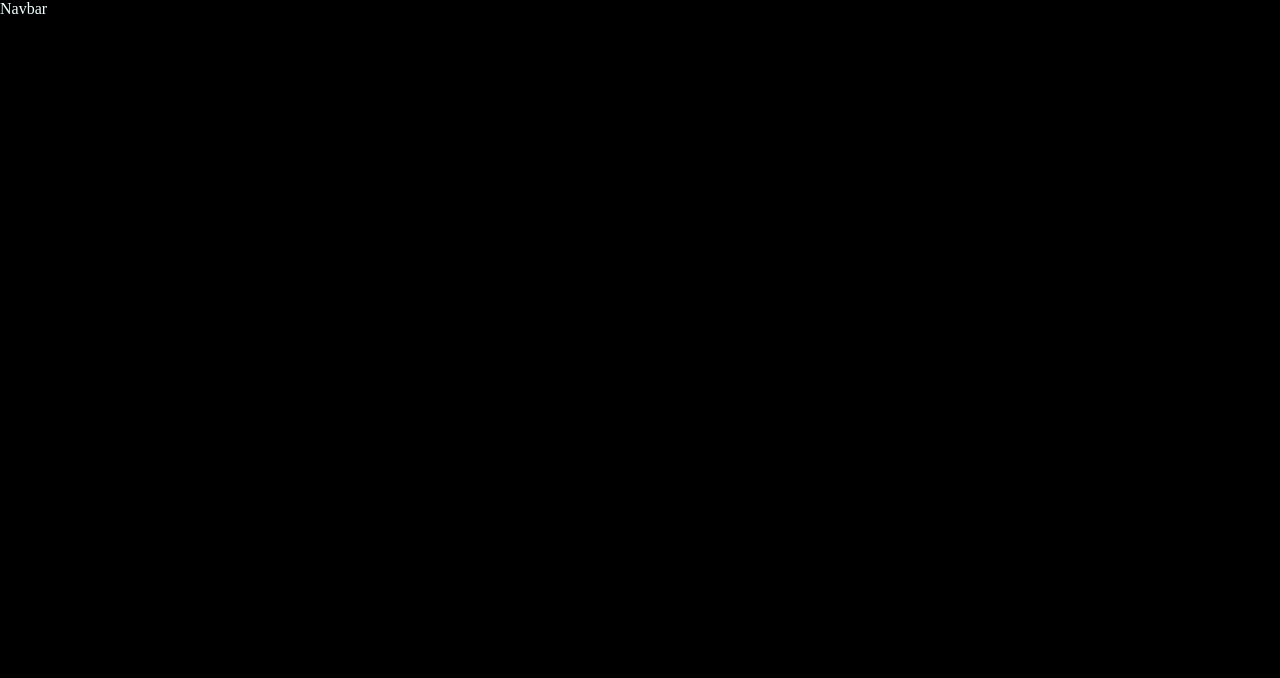
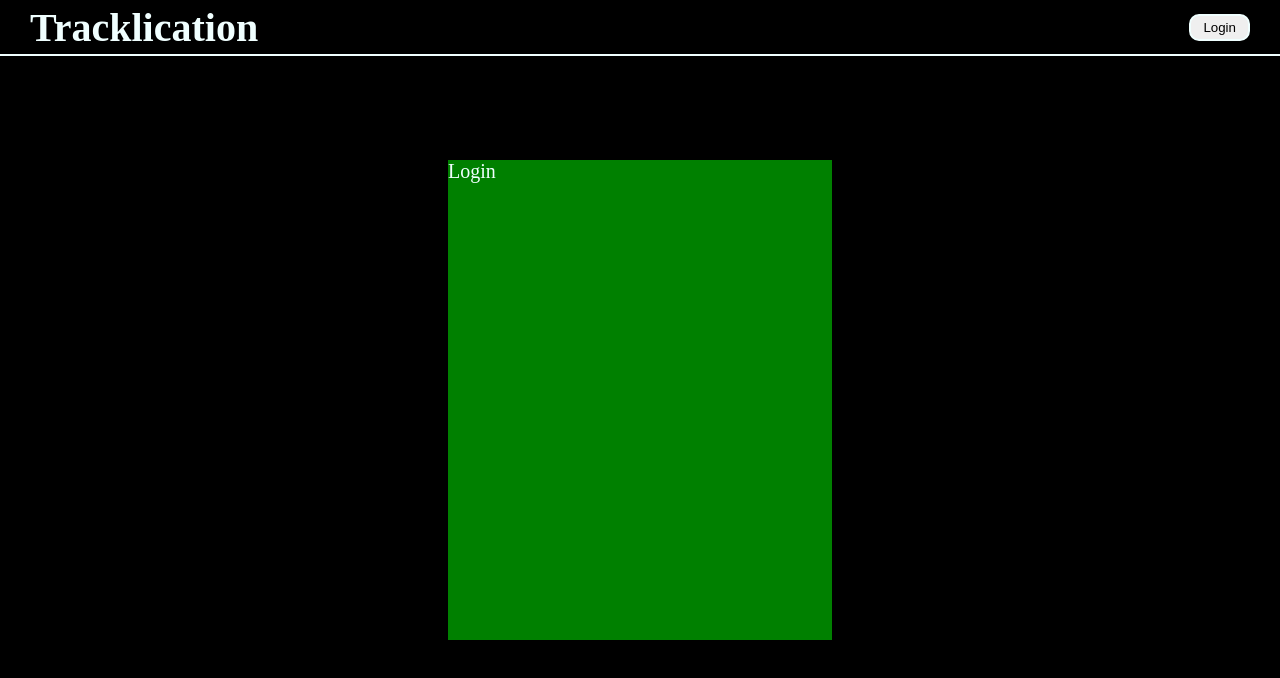
Before and after one commit to Tracklication/Tracklication, a React app: page / in a window 1280 px wide. Shown: the top 678 px of the page. Built offline with nearby package versions, Linux system fonts and the light colour scheme.

Commit message:
completed nav template and modal

```diff
--- a/src/components/Login.jsx
+++ b/src/components/Login.jsx
@@ -1,7 +1,8 @@
 import React from 'react';
 
-function Login() {
-  return <div>Login</div>;
+function Login(props) {
+  if (!props.open) return;
+  return <div className='login-div'>Login</div>;
 }
 
 export default Login;
--- a/src/components/Navbar.jsx
+++ b/src/components/Navbar.jsx
@@ -1,7 +1,25 @@
-import React from 'react';
-
+import React, { useState } from 'react';
+import Login from './Login';
 function Navbar() {
-  return <div>Navbar</div>;
+  const [Open, setOpen] = useState(true);
+  return (
+    <div className='top-div'>
+      <div className='nav-div'>
+        <h1>Tracklication</h1>
+        <div>
+          <button
+            className='nav-login'
+            onClick={() => {
+              Open ? setOpen(false) : setOpen(true);
+            }}
+          >
+            Login
+          </button>
+        </div>
+      </div>
+      <Login open={Open} />
+    </div>
+  );
 }
 
 export default Navbar;
--- a/src/index.js
+++ b/src/index.js
@@ -2,6 +2,7 @@ import React from 'react';
 import { createRoot } from 'react-dom/client';
 import App from './App.jsx';
 import styles from './scss/App.scss';
+
 // react render
 const root = createRoot(document.getElementById('root'));
 root.render(<App />);
--- a/src/scss/App.scss
+++ b/src/scss/App.scss
@@ -1,5 +1,5 @@
 @import '_navbar';
-
+@import '_login';
 * {
   margin: 0;
   padding: 0;
@@ -14,4 +14,9 @@ html {
 body {
   background-color: black;
   height: 100vh;
+  width: 100vw;
 }
+.app {
+  height: 100vh;
+  width: 100vw;
+}
--- /dev/null
+++ b/src/scss/_login.scss
@@ -0,0 +1,13 @@
+.login-div {
+  background-color: green;
+  width: 40%;
+  min-width: 300px;
+  max-width: 30%;
+  height: 60%;
+  position: absolute;
+  left: 0;
+  right: 0;
+  top: 0;
+  bottom: 0;
+  margin: auto auto;
+}
--- a/src/scss/_navbar.scss
+++ b/src/scss/_navbar.scss
@@ -0,0 +1,23 @@
+.top-div {
+  width: 100%;
+  height: 7%;
+  border-bottom: 2px solid azure;
+  font-size: 20px;
+  display: block;
+}
+
+.nav-div {
+  width: 100%;
+  height: 100%;
+  display: flex;
+  justify-content: space-between;
+  align-items: center;
+  padding-left: 30px;
+  padding-right: 30px;
+}
+.nav-login {
+  border: 2px solid azure;
+  border-radius: 10px;
+  padding: 4px 12px 4px 12px;
+  text-align: center;
+}
```
